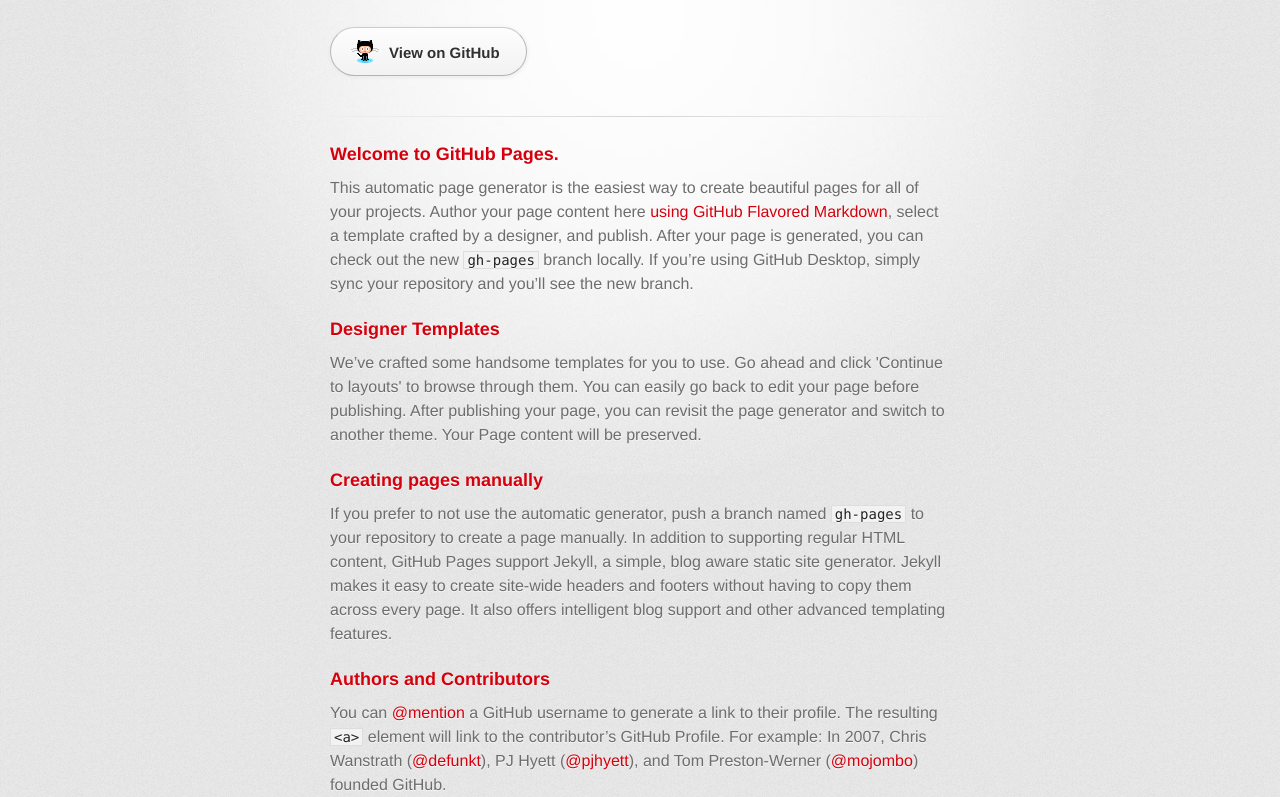
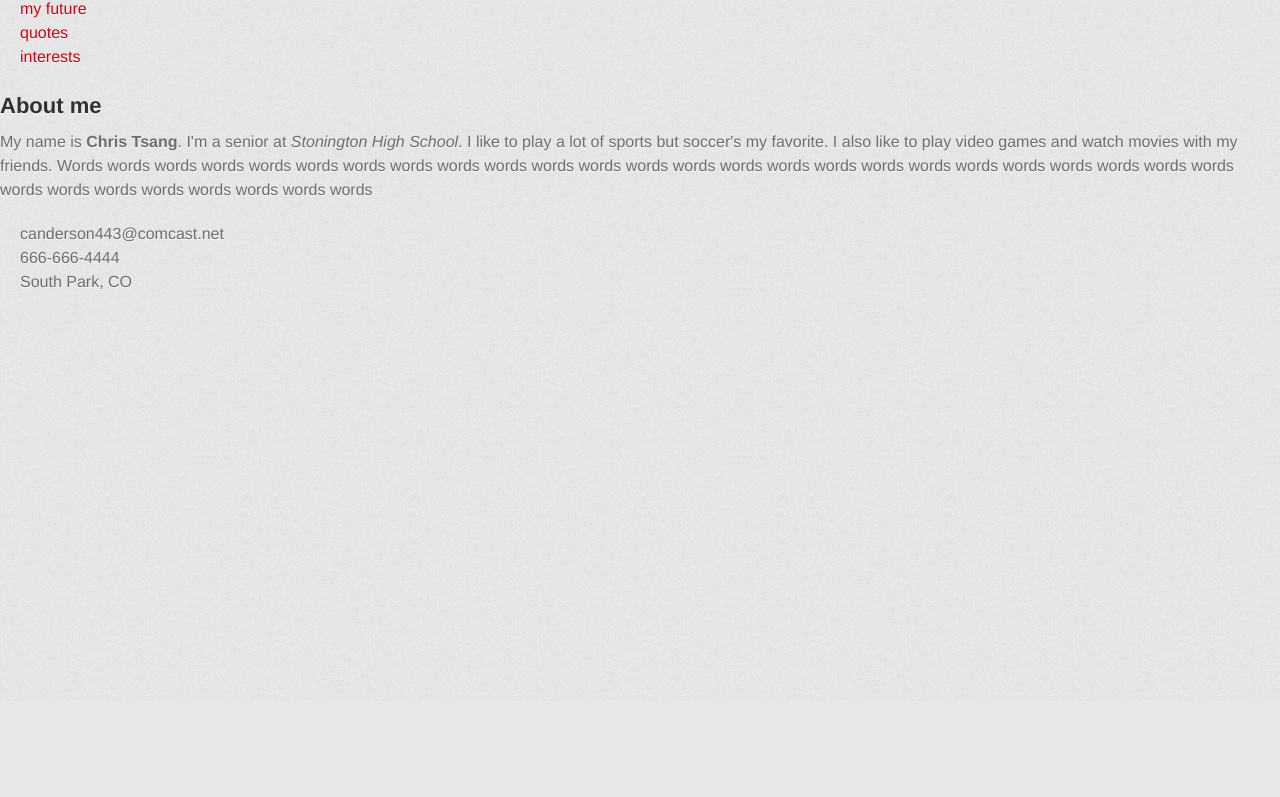
Before and after one commit to ctct727/ctct727.github.io, a plain HTML site: page index.html in a window 1280 px wide. Shown: the part 99-896 px from the top of the page. After the commit the page ends 800 px from the top, so only its background shows below. Drawn offline with Linux system fonts and the light colour scheme; files that its build step writes are made by us from their sources; a web font is replaced by a local one.

Commit message:
Update index.html
dreamweaver code 9/11/15

```diff
--- a/index.html
+++ b/index.html
@@ -1,66 +1,35 @@
-<!DOCTYPE html>
-<html>
-  <head>
-    <meta charset='utf-8'>
-    <meta http-equiv="X-UA-Compatible" content="chrome=1">
-    <link href='https://fonts.googleapis.com/css?family=Chivo:900' rel='stylesheet' type='text/css'>
-    <link rel="stylesheet" type="text/css" href="stylesheets/stylesheet.css" media="screen">
-    <link rel="stylesheet" type="text/css" href="stylesheets/github-dark.css" media="screen">
-    <link rel="stylesheet" type="text/css" href="stylesheets/print.css" media="print">
-    <!--[if lt IE 9]>
-    <script src="//html5shiv.googlecode.com/svn/trunk/html5.js"></script>
-    <![endif]-->
-    <title>Ctct727.GitHub.io by ctct727</title>
-  </head>
+<!DOCTYPE html PUBLIC "-//W3C//DTD XHTML 1.0 Transitional//EN" "http://www.w3.org/TR/xhtml1/DTD/xhtml1-transitional.dtd">
+<html xmlns="http://www.w3.org/1999/xhtml">
+<head>
+<meta http-equiv="Content-Type" content="text/html; charset=utf-8" />
+<title>Untitled Document</title>
+<link href="StyleSheet.css" rel="stylesheet" type="text/css" />
+</head>
 
-  <body>
-    <div id="container">
-      <div class="inner">
+<body>
+	<div class="header">
+    	<div class="container">
+        	<h1>Chris Tsang's Webpage</h1>
+			<ul>
+                <li> <a href="#">class schedule</a> </li>
+                <li> <a href="#">summer vacation</a> </li>
+                <li> <a href="#">my future</a> </li>
+                <li> <a href="#">quotes</a> </li>
+                <li> <a href="#">interests</a> </li>
+            </ul>
+        </div>
+    </div>
+    <div class="Welcome">
+    	<div class="About Me">
+        	<h2>About me</h2>
+            	<p> My name is <strong>Chris Tsang</strong>. I'm a senior at <em>Stonington High School</em>. I like to play a lot of sports but soccer's my favorite. I also like to play video games and watch movies with my friends. Words words words words words words words words words words words words words words words words words words words words words words words words words words words words words words words words words</p>
+        </div>
 
-        <header>
-          <h1>Ctct727.GitHub.io</h1>
-          <h2></h2>
-        </header>
-
-        <section id="downloads" class="clearfix">
-          <a href="https://github.com/ctct727" id="view-on-github" class="button"><span>View on GitHub</span></a>
-        </section>
-
-        <hr>
-
-        <section id="main_content">
-          <h3>
-<a id="welcome-to-github-pages" class="anchor" href="#welcome-to-github-pages" aria-hidden="true"><span class="octicon octicon-link"></span></a>Welcome to GitHub Pages.</h3>
-
-<p>This automatic page generator is the easiest way to create beautiful pages for all of your projects. Author your page content here <a href="https://guides.github.com/features/mastering-markdown/">using GitHub Flavored Markdown</a>, select a template crafted by a designer, and publish. After your page is generated, you can check out the new <code>gh-pages</code> branch locally. If you’re using GitHub Desktop, simply sync your repository and you’ll see the new branch.</p>
-
-<h3>
-<a id="designer-templates" class="anchor" href="#designer-templates" aria-hidden="true"><span class="octicon octicon-link"></span></a>Designer Templates</h3>
-
-<p>We’ve crafted some handsome templates for you to use. Go ahead and click 'Continue to layouts' to browse through them. You can easily go back to edit your page before publishing. After publishing your page, you can revisit the page generator and switch to another theme. Your Page content will be preserved.</p>
-
-<h3>
-<a id="creating-pages-manually" class="anchor" href="#creating-pages-manually" aria-hidden="true"><span class="octicon octicon-link"></span></a>Creating pages manually</h3>
-
-<p>If you prefer to not use the automatic generator, push a branch named <code>gh-pages</code> to your repository to create a page manually. In addition to supporting regular HTML content, GitHub Pages support Jekyll, a simple, blog aware static site generator. Jekyll makes it easy to create site-wide headers and footers without having to copy them across every page. It also offers intelligent blog support and other advanced templating features.</p>
-
-<h3>
-<a id="authors-and-contributors" class="anchor" href="#authors-and-contributors" aria-hidden="true"><span class="octicon octicon-link"></span></a>Authors and Contributors</h3>
-
-<p>You can <a href="https://github.com/blog/821" class="user-mention">@mention</a> a GitHub username to generate a link to their profile. The resulting <code>&lt;a&gt;</code> element will link to the contributor’s GitHub Profile. For example: In 2007, Chris Wanstrath (<a href="https://github.com/defunkt" class="user-mention">@defunkt</a>), PJ Hyett (<a href="https://github.com/pjhyett" class="user-mention">@pjhyett</a>), and Tom Preston-Werner (<a href="https://github.com/mojombo" class="user-mention">@mojombo</a>) founded GitHub.</p>
-
-<h3>
-<a id="support-or-contact" class="anchor" href="#support-or-contact" aria-hidden="true"><span class="octicon octicon-link"></span></a>Support or Contact</h3>
-
-<p>Having trouble with Pages? Check out our <a href="https://help.github.com/pages">documentation</a> or <a href="https://github.com/contact">contact support</a> and we’ll help you sort it out.</p>
-        </section>
-
-        <footer>
-          This page was generated by <a href="https://pages.github.com">GitHub Pages</a>. Tactile theme by <a href="https://twitter.com/jasonlong">Jason Long</a>.
-        </footer>
-
-
-      </div>
-    </div>
-  </body>
+        <div class="Contact">
+        	<ul>
+            	<li>canderson443@comcast.net</li>
+                <li>666-666-4444</li>
+                <li>South Park, CO</li>
+            </ul>
+</body>
 </html>
```
